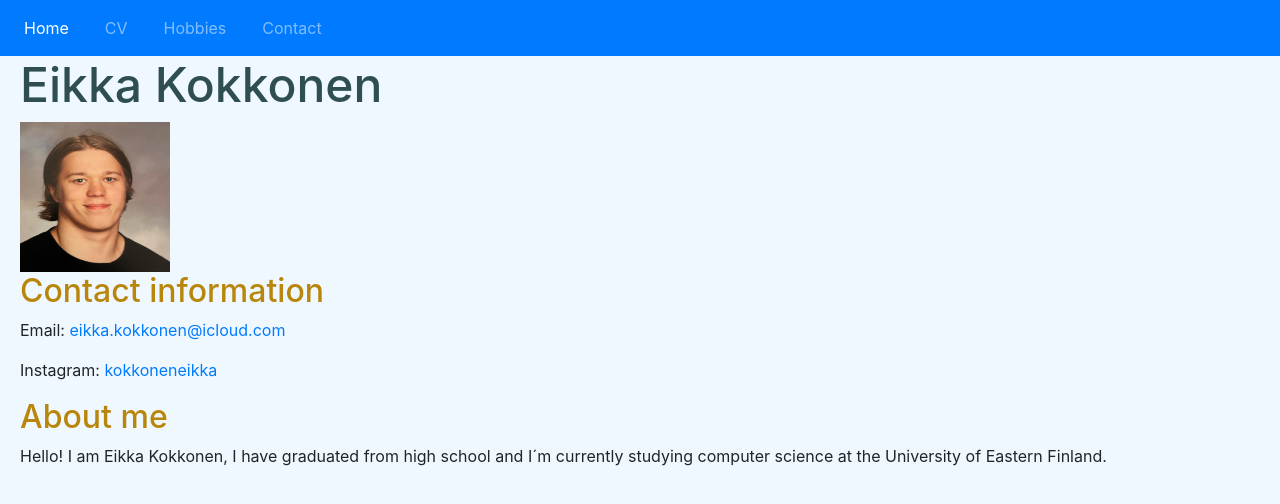
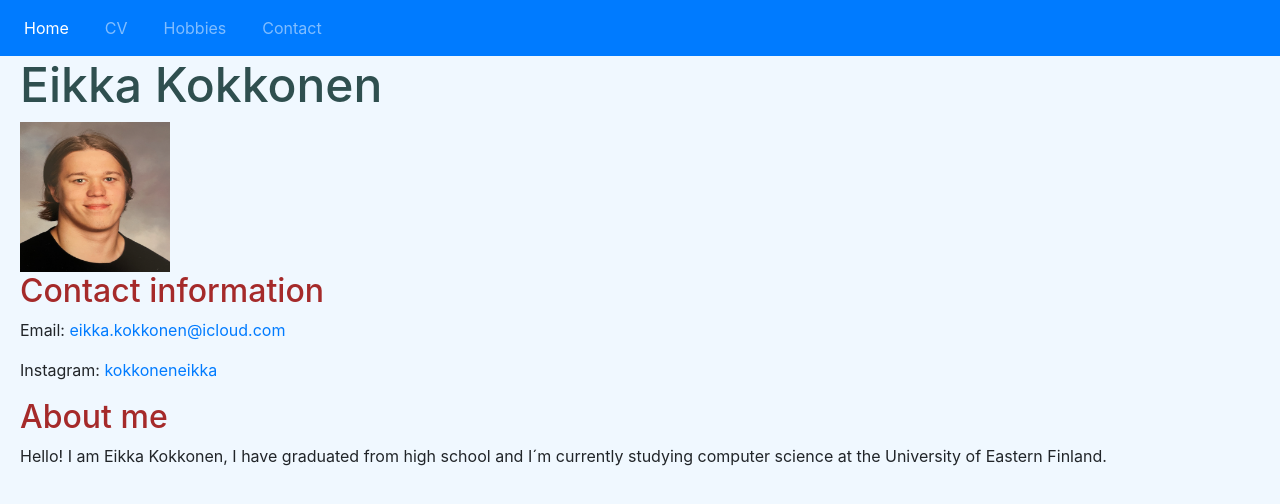
Before and after one commit to Zeinari8000/CV, a plain HTML site: page index.html in a window 1280 px wide. Drawn offline with nearby package versions, Linux system fonts and the light colour scheme.

Commit message:
Update style.css

```diff
--- a/style.css
+++ b/style.css
@@ -25,7 +25,7 @@ nav ul li a {
 
 /* Rule number four: Change the color for h2 heading */
 h2 {
-    color: darkgoldenrod;
+    color: brown;
 }
 
 /* Rule number five: Adds pixels to the left side of the table */
```
